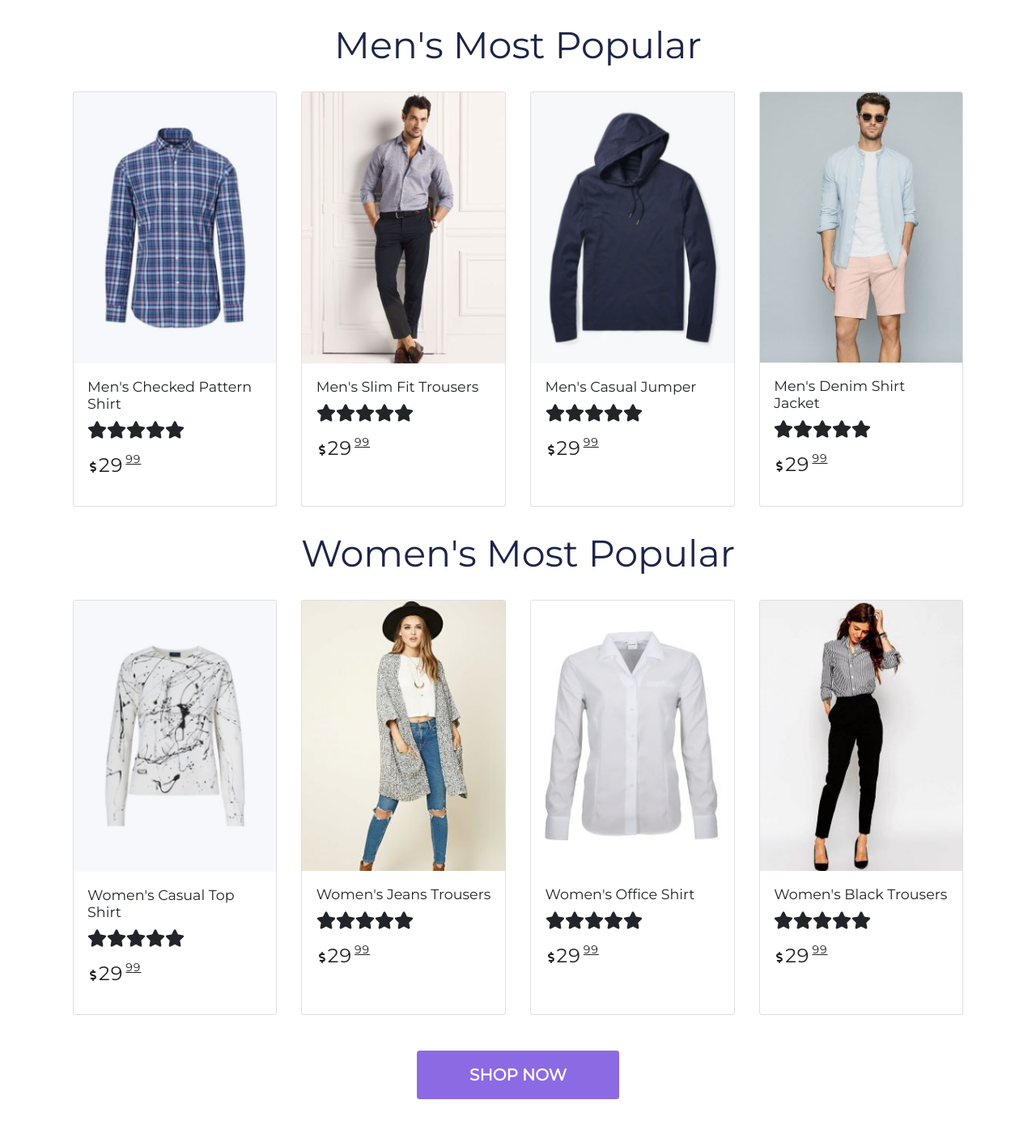
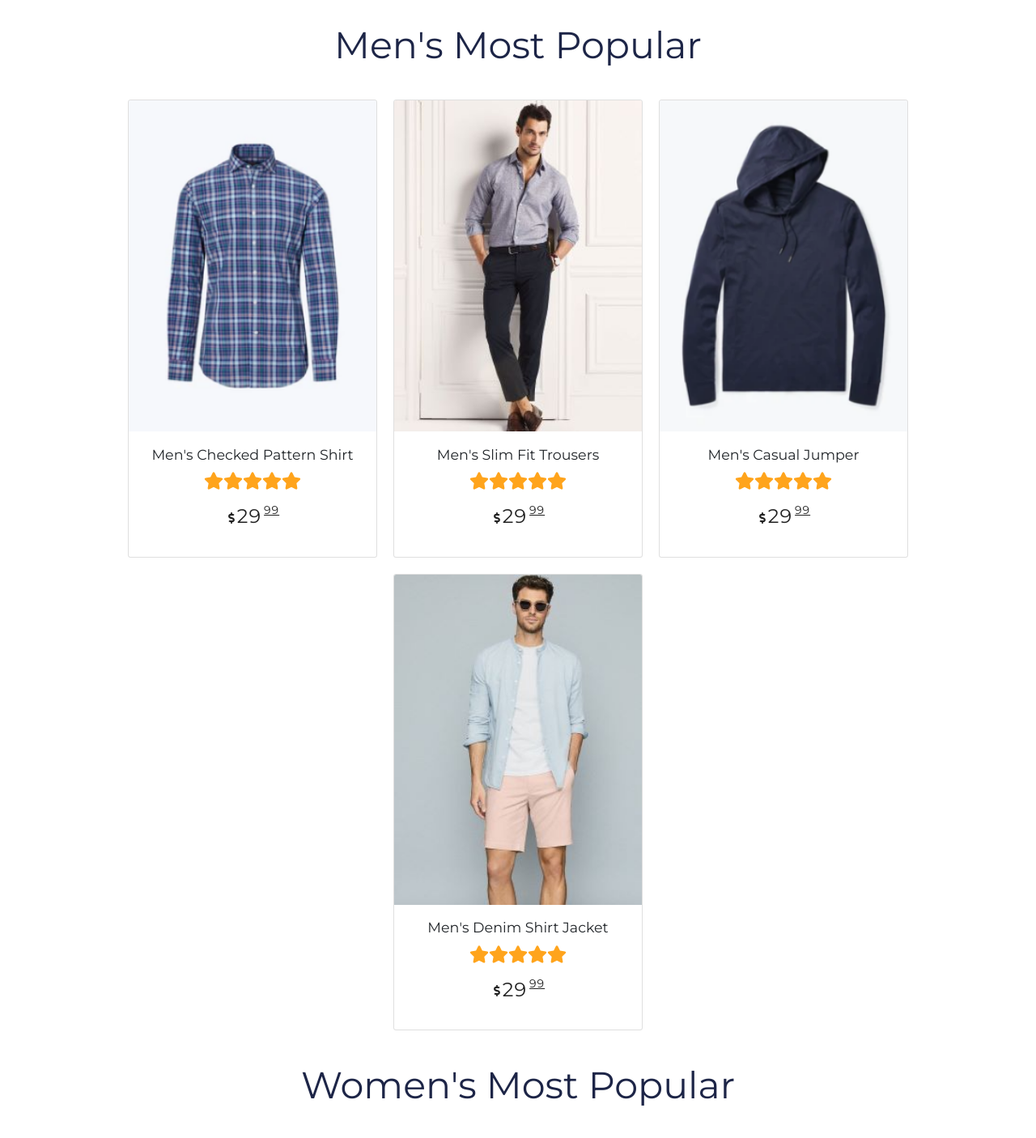
Before and after one commit to syed-ghufran-hassan/B.A.M-eCommerce, a React (Create React App) app: page / in a window 1280 px wide. Shown: the part 595-2001 px from the top of the page at 81% size. Built offline with nearby package versions, Linux system fonts and the light colour scheme; no server answers.

Commit message:
Making Cards Responsive and adding the yellow stars

```diff
--- a/src/features/Pages/HomePage.js
+++ b/src/features/Pages/HomePage.js
@@ -106,7 +106,7 @@ function HomePage() {
         <div className="Best-men-clothing">
           <CardDeck>
             <Card>
-              <Card.Img variant="top" src={men1} />
+              <Card.Img variant="top" src={men1} alt="First men product photo" />
               <Card.Body>
                 <Card.Title>Men's Checked Pattern Shirt</Card.Title>
                 <Card.Text>
@@ -124,7 +124,7 @@ function HomePage() {
               </Card.Body>
             </Card>
             <Card>
-              <Card.Img variant="top" src={men2} />
+              <Card.Img variant="top" src={men2} alt="Second men product photo" />
               <Card.Body>
                 <Card.Title>Men's Slim Fit Trousers</Card.Title>
                 <Card.Text>
@@ -142,7 +142,7 @@ function HomePage() {
               </Card.Body>
             </Card>
             <Card>
-              <Card.Img variant="top" src={men3} />
+              <Card.Img variant="top" src={men3} alt="Third men product photo"  />
               <Card.Body>
                 <Card.Title>Men's Casual Jumper</Card.Title>
                 <Card.Text>
@@ -160,7 +160,7 @@ function HomePage() {
               </Card.Body>
             </Card>
             <Card>
-              <Card.Img variant="top" src={men4} />
+              <Card.Img variant="top" src={men4} alt="Fourth men product photo" />
               <Card.Body>
                 <Card.Title>Men's Denim Shirt Jacket</Card.Title>
                 <Card.Text>
@@ -185,7 +185,7 @@ function HomePage() {
         <div className="Best-women-clothing">
           <CardDeck>
             <Card>
-              <Card.Img variant="top" src={women1} />
+              <Card.Img variant="top" src={women1} alt="First women product photo" />
               <Card.Body>
                 <Card.Title>Women's Casual Top Shirt</Card.Title>
                 <Card.Text>
@@ -203,7 +203,7 @@ function HomePage() {
               </Card.Body>
             </Card>
             <Card>
-              <Card.Img variant="top" src={women2} />
+              <Card.Img variant="top" src={women2} alt="Second women product photo" />
               <Card.Body>
                 <Card.Title>Women's Jeans Trousers</Card.Title>
                 <Card.Text>
@@ -221,7 +221,7 @@ function HomePage() {
               </Card.Body>
             </Card>
             <Card>
-              <Card.Img variant="top" src={women3} />
+              <Card.Img variant="top" src={women3} alt="Third women product photo" />
               <Card.Body>
                 <Card.Title>Women's Office Shirt</Card.Title>
                 <Card.Text>
@@ -239,7 +239,7 @@ function HomePage() {
               </Card.Body>
             </Card>
             <Card>
-              <Card.Img variant="top" src={women4} />
+              <Card.Img variant="top" src={women4} alt="Fourth women product photo" />
               <Card.Body>
                 <Card.Title>Women's Black Trousers</Card.Title>
                 <Card.Text>
--- a/src/features/styles/HomePage.css
+++ b/src/features/styles/HomePage.css
@@ -14,12 +14,34 @@
 	color: #1d2547;
 }
 
+.card-deck {
+  text-align: center;
+	display: flex;
+  flex-direction: row;
+  flex-wrap: wrap;
+	justify-content: center;
+}
+
+.card-deck .card {
+	min-width: 22rem;
+	max-width: 22rem;
+  margin: 10px;
+}
+
 .Best-men-clothing {
   margin: 2% 7% 2% 7%;
 }
 
 .Best-women-clothing {
   margin: 2% 7% 2% 7%;
+}
+
+.card-body {
+  text-align: center;
+}
+
+.card-text svg {
+  color: #ffa41c;
 }
 
 .full-price {
```
